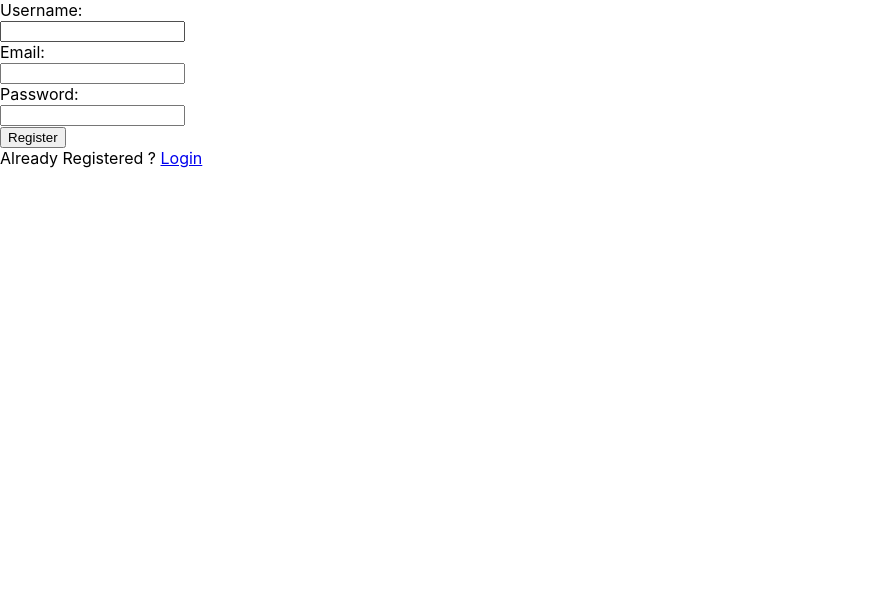
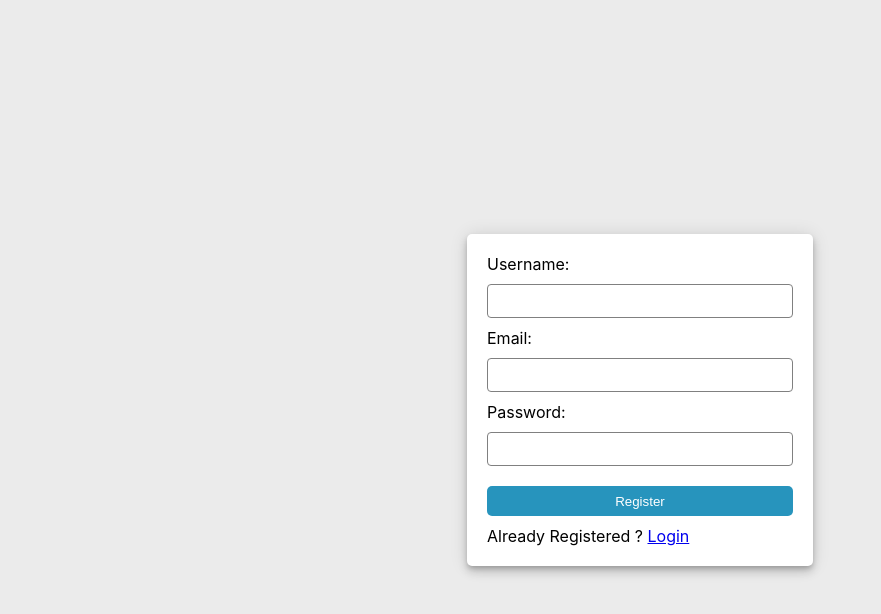
Before and after one commit to gurami98/todo-app-react, a React (Create React App) app: page /register in a window 1280 px wide. Shown: the top 614 px of the page, without its empty margins (0-881 px from the left). Built offline with nearby package versions, Linux system fonts and the light colour scheme.

Commit message:
wrote design of pages and forms

```diff
--- /dev/null
+++ b/src/Pages/Error/components/CustomErrorContainer.js
@@ -0,0 +1,11 @@
+import styled from "styled-components";
+
+const CustomErrorContainer = styled.div`
+  text-align: center;
+  position: absolute;
+  top: 50%;
+  left: 50%;
+  transform: translate(-50%, -50%);
+`
+
+export default CustomErrorContainer
--- a/src/Pages/Error/index.js
+++ b/src/Pages/Error/index.js
@@ -1,6 +1,6 @@
 import React, {useEffect, useState} from 'react'
 import {useHistory} from 'react-router-dom'
-
+import CustomErrorContainer from "./components/CustomErrorContainer";
 const Error = () => {
     const history = useHistory()
     const [seconds, setSeconds] = useState(3)
@@ -19,10 +19,11 @@ const Error = () => {
         return () => clearTimeout(redirectTimer)
     }, [])
     return (
-        <div>
+        <CustomErrorContainer>
+            <h1>404</h1>
             <h1>Page Not Found</h1>
             <h1>Redirecting in {seconds}</h1>
-        </div>
+        </CustomErrorContainer>
     )
 }
 
--- /dev/null
+++ b/src/Pages/Home/components/CustomHeading.js
@@ -0,0 +1,10 @@
+import styled from "styled-components";
+
+const CustomHeading = styled.h1`
+  color: #2794BD;
+  padding: 0;
+  margin: 0;
+  text-align: center;
+`
+
+export default CustomHeading
--- /dev/null
+++ b/src/Pages/Home/components/CustomLogoutBtn.js
@@ -0,0 +1,20 @@
+import styled from "styled-components";
+
+const CustomLogoutBtn = styled.button`
+  border: 0;
+  background-color: #EB8383;
+  position: absolute;
+  left: 50%;
+  transform: translateX(-50%);
+  height: 25px;
+  border-radius: 3px;
+  box-sizing: border-box;
+  vertical-align: super;
+  color: white;
+  cursor: pointer;
+  &:hover{
+    opacity: 0.8;
+  }
+`
+
+export default CustomLogoutBtn
--- a/src/Pages/Home/index.js
+++ b/src/Pages/Home/index.js
@@ -3,6 +3,8 @@ import {useEffect, useState} from "react";
 import Cookies from 'js-cookie'
 import {Redirect, useHistory} from "react-router-dom";
 import {useLocation} from "react-router-dom";
+import CustomHeading from "./components/CustomHeading";
+import CustomLogoutBtn from "./components/CustomLogoutBtn";
 const Home = () => {
     const [currentUsername, setCurrentUsername] = useState('default name')
     const jwt = Cookies.get('jwt')
@@ -24,8 +26,8 @@ const Home = () => {
 
     return (
         <>
-            <h1>Welcome, {currentUsername}</h1>
-            <button onClick={logOut}>Logout</button>
+            <CustomHeading>Welcome, {currentUsername}</CustomHeading>
+            <CustomLogoutBtn onClick={logOut}>Logout</CustomLogoutBtn>
             <App/>
         </>
     )
--- a/src/Pages/Login/index.js
+++ b/src/Pages/Login/index.js
@@ -2,6 +2,10 @@ import React, {useState} from 'react'
 import {Link, Redirect, useHistory} from 'react-router-dom'
 import {loginUser, welcomeUser} from "../../API/userAPI";
 import Cookies from 'js-cookie'
+import CustomFormContainer from "../../components/UIKITS/CustomFormContainer";
+import CustomForm from "../../components/UIKITS/CustomForm";
+import CustomInput from "../../components/UIKITS/CustomInput";
+import CustomFormSubmitButton from "../../components/UIKITS/CustomFormSubmitButton";
 
 const Login = ({alertHandler}) => {
     const history = useHistory()
@@ -49,21 +53,16 @@ const Login = ({alertHandler}) => {
     }
 
     return (
-        <div>
-            <form onSubmit={handleFormSubmit}>
+        <CustomFormContainer>
+            <CustomForm onSubmit={handleFormSubmit}>
                 <label htmlFor="username">Username: </label>
-                <br/>
-                <input type="text" id='username' name='username' value={user.username} onChange={handleFormInputChange}/>
-                <br/>
+                <CustomInput type="text" id='username' name='username' value={user.username} onChange={handleFormInputChange}/>
                 <label htmlFor="password">Password: </label>
-                <br/>
-                <input type="password" id='password' name='password' value={user.password} onChange={handleFormInputChange}/>
-                <br/>
-                <button type='submit'>Login</button>
-                <br/>
+                <CustomInput type="password" id='password' name='password' value={user.password} onChange={handleFormInputChange}/>
+                <CustomFormSubmitButton type='submit'>Login</CustomFormSubmitButton>
                 <span>Not Registered Yet ? <Link to='/register'>Register</Link> </span>
-            </form>
-        </div>
+            </CustomForm>
+        </CustomFormContainer>
     )
 }
 
--- a/src/Pages/Register/index.js
+++ b/src/Pages/Register/index.js
@@ -2,6 +2,10 @@ import React, {useState} from 'react'
 import {registerUser} from "../../API/userAPI"
 import {Link, Redirect} from "react-router-dom";
 import Cookies from "js-cookie";
+import CustomInput from "../../components/UIKITS/CustomInput";
+import CustomFormContainer from "../../components/UIKITS/CustomFormContainer";
+import CustomForm from "../../components/UIKITS/CustomForm";
+import CustomFormSubmitButton from "../../components/UIKITS/CustomFormSubmitButton";
 const Register = ({alertHandler}) => {
     const jwt = Cookies.get('jwt')
     const [user, setUser] = useState({
@@ -38,25 +42,18 @@ const Register = ({alertHandler}) => {
     }
 
     return (
-        <div>
-            <form onSubmit={handleFormSubmit}>
+        <CustomFormContainer>
+            <CustomForm onSubmit={handleFormSubmit}>
                 <label htmlFor="username">Username: </label>
-                <br/>
-                <input type="text" id='username' name='username' value={user.username} onChange={handleFormInputChange}/>
-                <br/>
+                <CustomInput type="text" id='username' name='username' value={user.username} onChange={handleFormInputChange}/>
                 <label htmlFor="email">Email: </label>
-                <br/>
-                <input type="email" id='email' name='email' value={user.email} onChange={handleFormInputChange}/>
-                <br/>
+                <CustomInput type="email" id='email' name='email' value={user.email} onChange={handleFormInputChange}/>
                 <label htmlFor="password">Password: </label>
-                <br/>
-                <input type="password" id='password' name='password' value={user.password} onChange={handleFormInputChange}/>
-                <br/>
-                <button type='submit'>Register</button>
-                <br/>
+                <CustomInput type="password" id='password' name='password' value={user.password} onChange={handleFormInputChange}/>
+                <CustomFormSubmitButton type='submit'>Register</CustomFormSubmitButton>
                 <span>Already Registered ? <Link to='/login'>Login</Link> </span>
-            </form>
-        </div>
+            </CustomForm>
+        </CustomFormContainer>
     )
 }
 
--- /dev/null
+++ b/src/components/UIKITS/CustomForm.js
@@ -0,0 +1,16 @@
+import styled from "styled-components";
+
+const CustomForm = styled.form`
+  background-color: white;
+  position: absolute;
+  top: 50%;
+  left: 50%;
+  transform: translate(-50%, -50%);
+  border-radius: 5px;
+  padding: 20px;
+  box-shadow: 0 3px 5px -1px rgb(0 0 0 / 20%), 0px 6px 10px 0px rgb(0 0 0 / 14%), 0px 1px 18px 0px rgb(0 0 0 / 12%);
+  display: flex;
+  flex-direction: column;
+`
+
+export default CustomForm
--- /dev/null
+++ b/src/components/UIKITS/CustomFormContainer.js
@@ -0,0 +1,8 @@
+import styled from "styled-components";
+
+const CustomFormContainer = styled.div`
+  background-color: #EBEBEB;
+  height: 100vh;
+`
+
+export default CustomFormContainer
--- /dev/null
+++ b/src/components/UIKITS/CustomFormSubmitButton.js
@@ -0,0 +1,18 @@
+import styled from "styled-components";
+
+const CustomFormSubmitButton = styled.button`
+  border: 0;
+  background-color: #2794BD;
+  width: 306px;
+  height: 30px;
+  border-radius: 5px;
+  box-sizing: border-box;
+  margin: 10px 0;
+  color: white;
+  cursor: pointer;
+  &:hover{
+    opacity: 0.8;
+  }
+`
+
+export default CustomFormSubmitButton
--- /dev/null
+++ b/src/components/UIKITS/CustomInput.js
@@ -0,0 +1,13 @@
+import styled from "styled-components";
+
+const CustomInput = styled.input`
+  width: 300px;
+  max-width: 300px;
+  height: 30px;
+  outline: none;
+  margin: 10px 0;
+  border-radius: 4px;
+  border: 1px solid gray;
+`
+
+export default CustomInput
```
